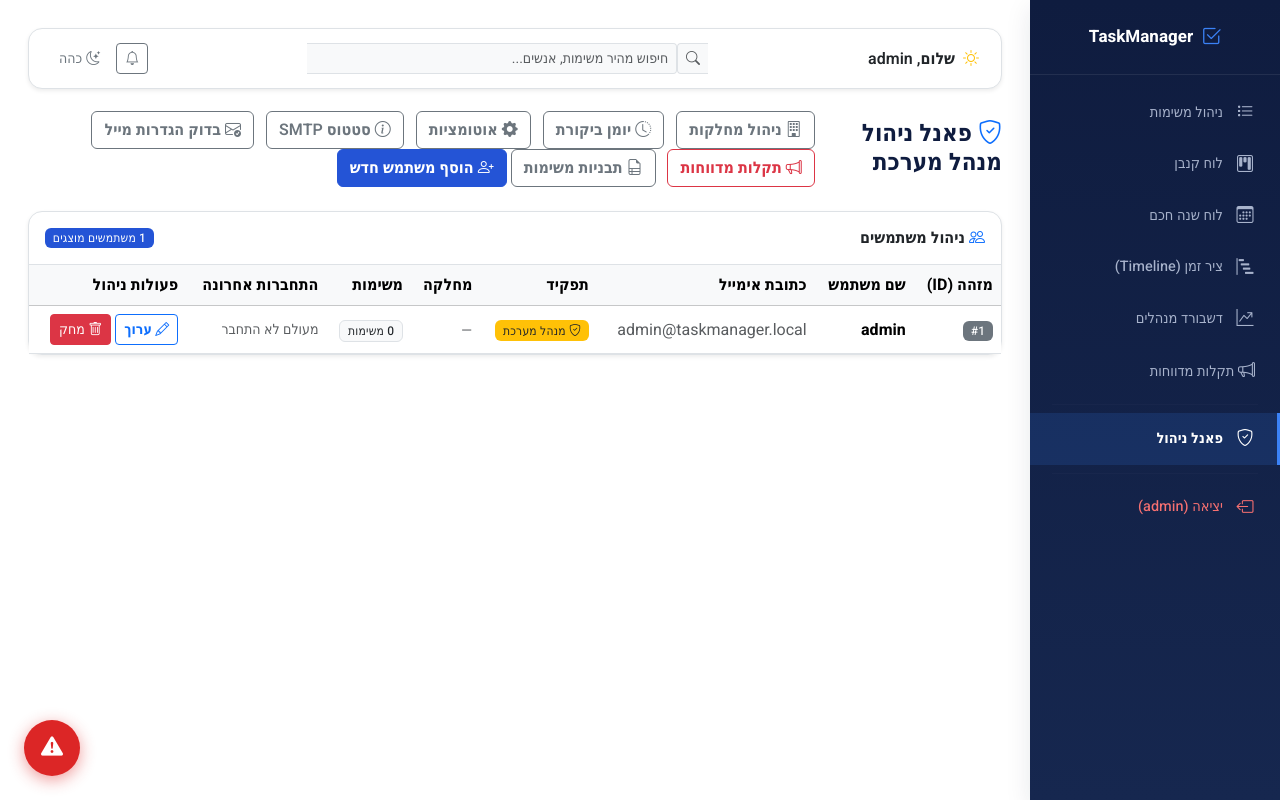
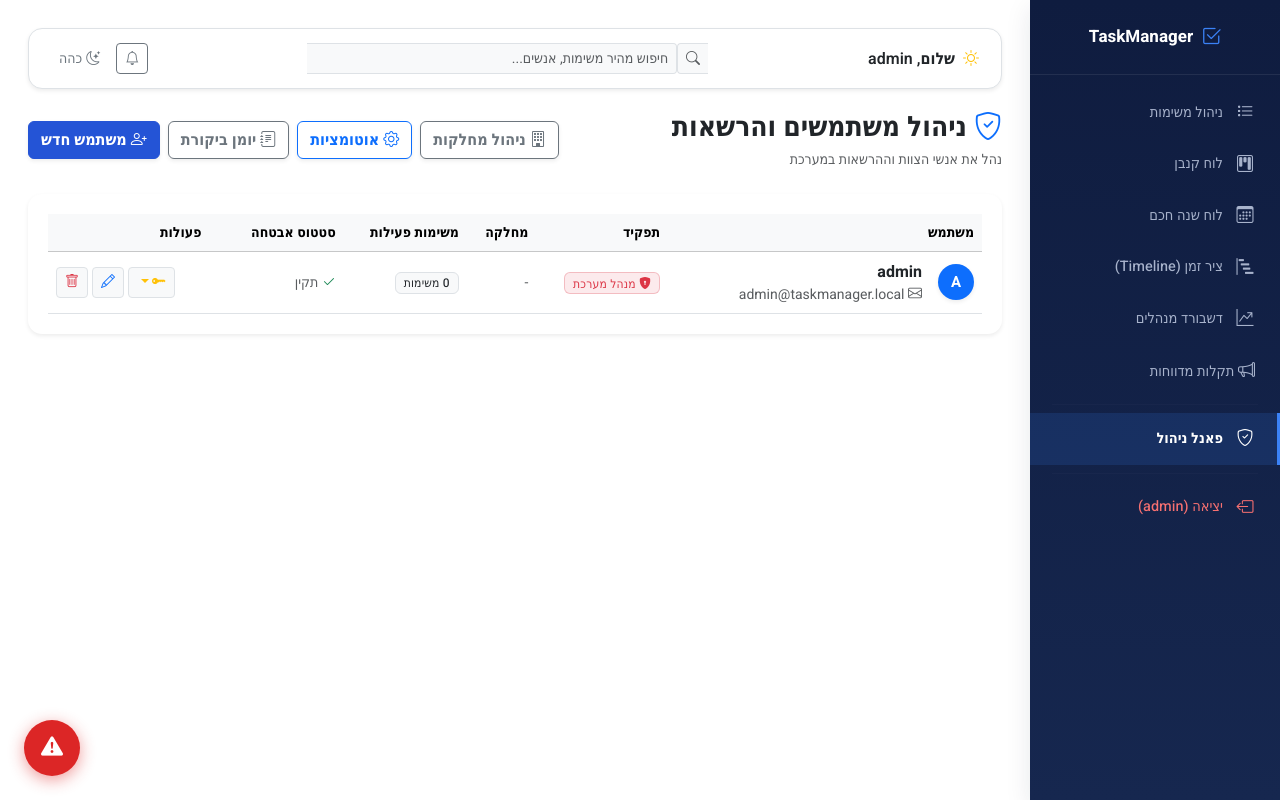
Before and after one commit to mv89-heb/task_manager, a Flask app: page /admin in a window 1280 px wide. Run offline with Flask 3, Linux system fonts and the light colour scheme; a user stored in the database is signed in; data comes from the database, SQL or seed files in the repository; data that the repository does not hold is empty; some libraries are stand-ins or nearby versions.

Commit message:
Update admin.html

```diff
--- a/app/templates/admin.html
+++ b/app/templates/admin.html
@@ -2,99 +2,108 @@
 {% block content %}
 
 <div class="d-flex justify-content-between align-items-center mb-4">
-    <h4 class="m-0 fw-bold" style="color: var(--brand-navy);">
+    <div>
+        <h3 class="fw-bold text-dark mb-1"><i class="bi bi-shield-check text-primary"></i> ניהול משתמשים והרשאות</h3>
+        <p class="text-muted small m-0">נהל את אנשי הצוות וההרשאות במערכת</p>
+    </div>
+    <div class="d-flex gap-2">
         {% if current_user.role == 'admin' %}
-            <i class="bi bi-shield-check text-primary"></i> פאנל ניהול מנהל מערכת
-        {% else %}
-            <i class="bi bi-people-fill text-primary"></i> ניהול צוות המחלקה שלי{% if current_user.department %}: {{ current_user.department.name }}{% endif %}
+        <a href="/admin/departments" class="btn btn-outline-secondary fw-semibold shadow-sm"><i class="bi bi-building"></i> ניהול מחלקות</a>
+        <a href="/admin/automations" class="btn btn-outline-primary fw-semibold shadow-sm"><i class="bi bi-gear"></i> אוטומציות</a>
+        <a href="/admin/audit_log" class="btn btn-outline-secondary fw-semibold shadow-sm"><i class="bi bi-journal-text"></i> יומן ביקורת</a>
         {% endif %}
-    </h4>
-    <div>
-        {% if current_user.role == 'admin' %}
-        <a href="/admin/departments" class="btn btn-outline-secondary fw-semibold me-2"><i class="bi bi-building"></i> ניהול מחלקות</a>
-        <a href="/admin/audit_log" class="btn btn-outline-secondary fw-semibold me-2"><i class="bi bi-clock-history"></i> יומן ביקורת</a>
-        <a href="/admin/automations" class="btn btn-outline-secondary fw-semibold me-2"><i class="bi bi-gear-fill"></i> אוטומציות</a>
-        <button type="button" class="btn btn-outline-secondary fw-semibold me-2" id="mailStatusBtn"><i class="bi bi-info-circle"></i> סטטוס SMTP</button>
-        <button type="button" class="btn btn-outline-secondary fw-semibold me-2" id="testEmailBtn"><i class="bi bi-envelope-check"></i> בדוק הגדרות מייל</button>
-        {% endif %}
-        <a href="/reported_issues" class="btn btn-outline-danger fw-semibold me-2"><i class="bi bi-megaphone"></i> תקלות מדווחות</a>
-        <a href="/admin/templates" class="btn btn-outline-secondary fw-semibold me-2"><i class="bi bi-file-earmark-ruled"></i> תבניות משימות</a>
-        <a href="/admin/user/new" class="btn btn-primary fw-semibold"><i class="bi bi-person-plus"></i> הוסף משתמש חדש</a>
+        <a href="/admin/user/new" class="btn btn-primary fw-bold shadow-sm"><i class="bi bi-person-plus"></i> משתמש חדש</a>
     </div>
 </div>
 
-{% if current_user.role == 'admin' %}
-<div id="testEmailResult" class="mb-3"></div>
-{% endif %}
-
-<div class="card-modern shadow-sm p-0">
-    <div class="p-3 border-bottom d-flex justify-content-between align-items-center">
-        <h6 class="m-0 fw-bold"><i class="bi bi-people text-primary"></i> ניהול משתמשים</h6>
-        <span class="badge" style="background: var(--brand-blue);">{{ user_stats|length }} משתמשים מוצגים</span>
-    </div>
-
+<div class="card-modern shadow-sm border-0 bg-white">
     <div class="table-responsive">
-        <table class="table align-middle mb-0 table-hover">
-            <thead class="table-light">
+        <table class="table table-hover align-middle mb-0">
+            <thead class="table-light text-muted small text-uppercase">
                 <tr>
-                    <th>מזהה (ID)</th>
-                    <th>שם משתמש</th>
-                    <th>כתובת אימייל</th>
+                    <th class="ps-4">משתמש</th>
                     <th>תפקיד</th>
                     <th>מחלקה</th>
-                    <th>משימות</th>
-                    <th>התחברות אחרונה</th>
-                    <th class="text-end">פעולות ניהול</th>
+                    <th>משימות פעילות</th>
+                    <th>סטטוס אבטחה</th>
+                    <th class="text-end pe-4">פעולות</th>
                 </tr>
             </thead>
             <tbody>
-                {% for stats in user_stats %}
-                <tr style="animation: fadeIn 0.3s var(--ease) backwards; animation-delay: {{ loop.index0 * 0.03 }}s;">
-                    <td><span class="badge bg-secondary">#{{ stats.user.id }}</span></td>
-                    <td class="fw-bold">
-                        {{ stats.user.username }}
-                        {% if stats.user.username == 'mv' %}
-                            <span class="badge bg-warning text-dark ms-2"><i class="bi bi-star-fill"></i> מנהל ראשי</span>
-                        {% endif %}
+                {% for stat in user_stats %}
+                <tr>
+                    <td class="ps-4">
+                        <div class="d-flex align-items-center gap-3">
+                            <div class="bg-primary text-white rounded-circle d-flex align-items-center justify-content-center fw-bold shadow-sm" style="width: 36px; height: 36px; font-size: 15px;">
+                                {{ stat.user.username[:1]|upper }}
+                            </div>
+                            <div>
+                                <div class="fw-bold text-dark">{{ stat.user.username }}</div>
+                                <div class="small text-muted d-flex gap-2">
+                                    {% if stat.user.email %}<span title="אימייל"><i class="bi bi-envelope"></i> {{ stat.user.email }}</span>{% endif %}
+                                    {% if stat.user.phone %}<span title="טלפון"><i class="bi bi-telephone"></i> {{ stat.user.phone }}</span>{% endif %}
+                                </div>
+                            </div>
+                        </div>
                     </td>
-                    <td class="text-muted">{{ stats.user.email }}</td>
                     <td>
-                        {% if stats.user.role == 'admin' %}
-                            <span class="badge bg-warning text-dark"><i class="bi bi-shield-check"></i> {{ role_labels.get(stats.user.role, stats.user.role) }}</span>
-                        {% elif stats.user.role == 'manager' %}
-                            <span class="badge" style="background: var(--brand-blue);"><i class="bi bi-compass"></i> {{ role_labels.get(stats.user.role, stats.user.role) }}</span>
+                        {% if stat.user.role == 'admin' %}
+                            <span class="badge bg-danger bg-opacity-10 text-danger border border-danger border-opacity-25 px-2 py-1"><i class="bi bi-shield-lock-fill"></i> מנהל מערכת</span>
+                        {% elif stat.user.role == 'manager' %}
+                            <span class="badge bg-primary bg-opacity-10 text-primary border border-primary border-opacity-25 px-2 py-1"><i class="bi bi-person-badge"></i> מנהל תחום</span>
                         {% else %}
-                            <span class="badge bg-light text-dark border"><i class="bi bi-person"></i> {{ role_labels.get(stats.user.role, stats.user.role) }}</span>
+                            <span class="badge bg-secondary bg-opacity-10 text-secondary border border-secondary border-opacity-25 px-2 py-1"><i class="bi bi-person-workspace"></i> עובד רגיל</span>
                         {% endif %}
                     </td>
                     <td>
-                        {% if stats.user.department %}
-                            <span class="badge bg-info text-dark">{{ stats.user.department.name }}</span>
+                        {% if stat.user.department %}
+                            <span class="fw-semibold small text-dark"><i class="bi bi-building text-muted"></i> {{ stat.user.department.name }}</span>
                         {% else %}
-                            <span class="text-muted small">—</span>
+                            <span class="small text-muted">-</span>
                         {% endif %}
                     </td>
-                    <td><span class="badge bg-light text-dark border">{{ stats.task_count }} משימות</span></td>
-                    <td class="small">
-                        {% if stats.user.last_login_at %}
-                            {{ stats.user.last_login_at.strftime('%d/%m/%Y %H:%M') }}
+                    <td>
+                        <span class="badge bg-light text-dark border px-2 py-1">{{ stat.task_count }} משימות</span>
+                    </td>
+                    <td>
+                        {% if stat.user.must_change_password %}
+                            <span class="badge bg-warning text-dark border border-warning" title="המשתמש יצטרך להחליף סיסמה בכניסה הבאה"><i class="bi bi-exclamation-triangle"></i> חובת איפוס</span>
                         {% else %}
-                            <span class="text-muted">מעולם לא התחבר</span>
+                            <span class="small text-muted"><i class="bi bi-check2 text-success"></i> תקין</span>
                         {% endif %}
                     </td>
-                    <td class="text-end">
-                        <a href="/admin/user/{{ stats.user.id }}/edit" class="btn btn-sm btn-outline-primary fw-semibold"><i class="bi bi-pencil"></i> ערוך</a>
+                    <td class="text-end pe-4">
+                        <div class="d-flex justify-content-end gap-1">
+                            <!-- Quick Reset Password Dropdown -->
+                            <div class="dropdown d-inline">
+                                <button class="btn btn-sm btn-light border text-warning dropdown-toggle" type="button" data-bs-toggle="dropdown" title="איפוס סיסמה מהיר">
+                                    <i class="bi bi-key-fill"></i>
+                                </button>
+                                <ul class="dropdown-menu shadow-sm">
+                                    <li><h6 class="dropdown-header">אפשרויות איפוס לחשבון</h6></li>
+                                    <li><a class="dropdown-item small fw-semibold" href="#" onclick="quickResetPassword({{ stat.user.id }}, 'manual')"><i class="bi bi-lightning-charge text-warning"></i> איפוס מהיר (סיסמה זמנית)</a></li>
+                                    {% if stat.user.email %}
+                                    <li><a class="dropdown-item small" href="#" onclick="quickResetPassword({{ stat.user.id }}, 'email')"><i class="bi bi-envelope text-primary"></i> שלח קישור לאיפוס למייל</a></li>
+                                    {% else %}
+                                    <li><a class="dropdown-item small text-muted disabled" href="#"><i class="bi bi-envelope"></i> אין מייל מוגדר לשליחה</a></li>
+                                    {% endif %}
+                                </ul>
+                            </div>
 
-                        {% if stats.user.username != 'mv' %}
-                            <form method="POST" action="/admin/delete_user/{{ stats.user.id }}" class="d-inline ms-1"
-                                  onsubmit="return confirm('האם אתה בטוח שברצונך למחוק את {{ stats.user.username }}? כל המשימות שלו יימחקו!')">
+                            <a href="/admin/user/{{ stat.user.id }}/edit" class="btn btn-sm btn-light border text-primary" title="עריכת משתמש"><i class="bi bi-pencil"></i></a>
+
+                            {% if stat.user.username != 'mv' %}
+                            <form method="POST" action="/admin/delete_user/{{ stat.user.id }}" class="d-inline" onsubmit="return confirm('האם אתה בטוח שברצונך למחוק משתמש זה? כל משימותיו יימחקו גם כן!')">
                                 <input type="hidden" name="csrf_token" value="{{ csrf_token() }}">
-                                <button type="submit" class="btn btn-sm btn-danger"><i class="bi bi-trash"></i> מחק</button>
+                                <button type="submit" class="btn btn-sm btn-light border text-danger" title="מחק משתמש"><i class="bi bi-trash"></i></button>
                             </form>
-                        {% else %}
-                            <button class="btn btn-sm btn-outline-secondary ms-1" disabled title="מוגן ממחיקה"><i class="bi bi-trash"></i> מחק</button>
-                        {% endif %}
+                            {% endif %}
+                        </div>
                     </td>
+                </tr>
+                {% else %}
+                <tr>
+                    <td colspan="6" class="text-center py-4 text-muted">לא נמצאו משתמשים.</td>
                 </tr>
                 {% endfor %}
             </tbody>
@@ -102,66 +111,81 @@
     </div>
 </div>
 
-{% if current_user.role == 'admin' %}
+<!-- Quick Reset Modal (Operational Flow) -->
+<div class="modal fade" id="quickResetModal" tabindex="-1" aria-hidden="true">
+    <div class="modal-dialog modal-dialog-centered">
+        <div class="modal-content border-0 shadow-lg rounded-4">
+            <div class="modal-header border-bottom-0 bg-light rounded-top-4">
+                <h5 class="modal-title fw-bold text-primary"><i class="bi bi-key-fill text-warning"></i> הסיסמה אופסה בהצלחה!</h5>
+                <button type="button" class="btn-close" data-bs-dismiss="modal"></button>
+            </div>
+            <div class="modal-body p-4 text-center">
+                <p class="text-muted mb-2">הסיסמה הזמנית החדשה עבור המשתמש <strong id="qrUsername" class="text-dark"></strong> היא:</p>
+                <div class="display-6 fw-bold text-dark mb-3 py-3 bg-light rounded-3 border" style="letter-spacing: 2px;" id="qrTempPassword"></div>
+                <p class="small text-danger fw-semibold bg-danger bg-opacity-10 p-2 rounded"><i class="bi bi-exclamation-triangle"></i> המערכת תנעל את העובד למסך החלפת סיסמה מיד לאחר שיתחבר עם סיסמה זו.</p>
+
+                <a id="qrWhatsappBtn" href="#" target="_blank" class="btn btn-success fw-bold w-100 mt-2 rounded-pill shadow-sm"><i class="bi bi-whatsapp fs-5 me-1"></i> שלח לעובד בוואטסאפ</a>
+            </div>
+            <div class="modal-footer border-top-0">
+                <button type="button" class="btn btn-outline-secondary w-100 fw-bold rounded-pill" data-bs-dismiss="modal">סגור</button>
+            </div>
+        </div>
+    </div>
+</div>
+
 <script>
-document.getElementById('mailStatusBtn').addEventListener('click', function () {
-    const btn = this;
-    const resultBox = document.getElementById('testEmailResult');
-    btn.disabled = true;
-    btn.innerHTML = '<span class="spinner-border spinner-border-sm"></span> בודק...';
-    resultBox.innerHTML = '';
-
-    fetch('/api/admin/mail/status')
-        .then(r => r.json())
-        .then(data => {
-            btn.disabled = false;
-            btn.innerHTML = '<i class="bi bi-info-circle"></i> סטטוס SMTP';
-            const cls = data.smtp_configured ? 'alert-success' : 'alert-warning';
-            resultBox.innerHTML = `<div class="alert ${cls} small">
-                <b>SMTP מוגדר:</b> ${data.smtp_configured ? 'כן ✓' : 'לא ✗'}<br>
-                <b>שרת:</b> ${data.server || '—'} | <b>פורט:</b> ${data.port || '—'}<br>
-                <b>שם משתמש מוגדר:</b> ${data.username_exists ? 'כן' : 'לא'}
-            </div>`;
-        })
-        .catch(() => {
-            btn.disabled = false;
-            btn.innerHTML = '<i class="bi bi-info-circle"></i> סטטוס SMTP';
-            resultBox.innerHTML = '<div class="alert alert-danger small">שגיאה בבדיקת הסטטוס.</div>';
-        });
-});
-
-document.getElementById('testEmailBtn').addEventListener('click', function () {
-    const btn = this;
-    const resultBox = document.getElementById('testEmailResult');
+function quickResetPassword(userId, mode) {
     const csrfToken = document.querySelector('meta[name="csrf-token"]').getAttribute('content');
 
-    btn.disabled = true;
-    btn.innerHTML = '<span class="spinner-border spinner-border-sm"></span> בודק...';
-    resultBox.innerHTML = '';
+    if (mode === 'manual' && !confirm('האם אתה בטוח שברצונך לאפס מיד את הסיסמה למשתמש זה? הוא לא יוכל להתחבר יותר עם הסיסמה הישנה, ותונפק לו סיסמה חדשה אקראית.')) {
+        return;
+    }
 
-    fetch('/admin/test_email', { method: 'POST', headers: { 'X-CSRFToken': csrfToken } })
-        .then(r => r.text().then(text => {
-            let data;
-            try {
-                data = JSON.parse(text);
-            } catch (e) {
-                throw new Error(`השרת החזיר תגובה לא צפויה (סטטוס ${r.status}): ${text.slice(0, 150)}`);
+    fetch(`/admin/user/${userId}/quick_reset`, {
+        method: 'POST',
+        headers: {
+            'Content-Type': 'application/json',
+            'X-CSRFToken': csrfToken
+        },
+        body: JSON.stringify({ mode: mode })
+    })
+    .then(response => response.json())
+    .then(data => {
+        if (data.success) {
+            if (mode === 'email') {
+                if (typeof createToast === 'function') createToast(data.message, 'success');
+                else alert(data.message);
+            } else if (mode === 'manual') {
+                // Show Modal with Temp Password
+                document.getElementById('qrUsername').textContent = data.username;
+                document.getElementById('qrTempPassword').textContent = data.temp_password;
+
+                const waBtn = document.getElementById('qrWhatsappBtn');
+                if (data.phone) {
+                    const message = `היי ${data.username}, הסיסמה שלך למערכת אופסה.\n*הסיסמה הזמנית שלך היא:* ${data.temp_password}\n\nהמערכת תבקש ממך לבחור סיסמה קבועה וחדשה ברגע שתתחבר.`;
+                    waBtn.href = `https://wa.me/${data.phone.replace(/\D/g,'')}?text=${encodeURIComponent(message)}`;
+                    waBtn.style.display = 'block';
+                } else {
+                    waBtn.style.display = 'none';
+                }
+
+                const modal = new bootstrap.Modal(document.getElementById('quickResetModal'));
+                modal.show();
+
+                // Reload page after modal is closed to show the updated security status (Yellow Badge)
+                document.getElementById('quickResetModal').addEventListener('hidden.bs.modal', function () {
+                    window.location.reload();
+                });
             }
-            return data;
-        }))
-        .then(data => {
-            btn.disabled = false;
-            btn.innerHTML = '<i class="bi bi-envelope-check"></i> בדוק הגדרות מייל';
-            const cls = data.success ? 'alert-success' : 'alert-danger';
-            resultBox.innerHTML = `<div class="alert ${cls} small">${data.message}</div>`;
-        })
-        .catch(err => {
-            btn.disabled = false;
-            btn.innerHTML = '<i class="bi bi-envelope-check"></i> בדוק הגדרות מייל';
-            resultBox.innerHTML = `<div class="alert alert-danger small">${err.message || 'שגיאה בבדיקה, נסה שוב.'}</div>`;
-        });
-});
+        } else {
+            if (typeof createToast === 'function') createToast(data.message, 'danger');
+            else alert(data.message);
+        }
+    })
+    .catch(error => {
+        if (typeof createToast === 'function') createToast('שגיאת תקשורת. נסה שוב.', 'danger');
+        else alert('שגיאת תקשורת. נסה שוב.');
+    });
+}
 </script>
-{% endif %}
-
 {% endblock %}
```
